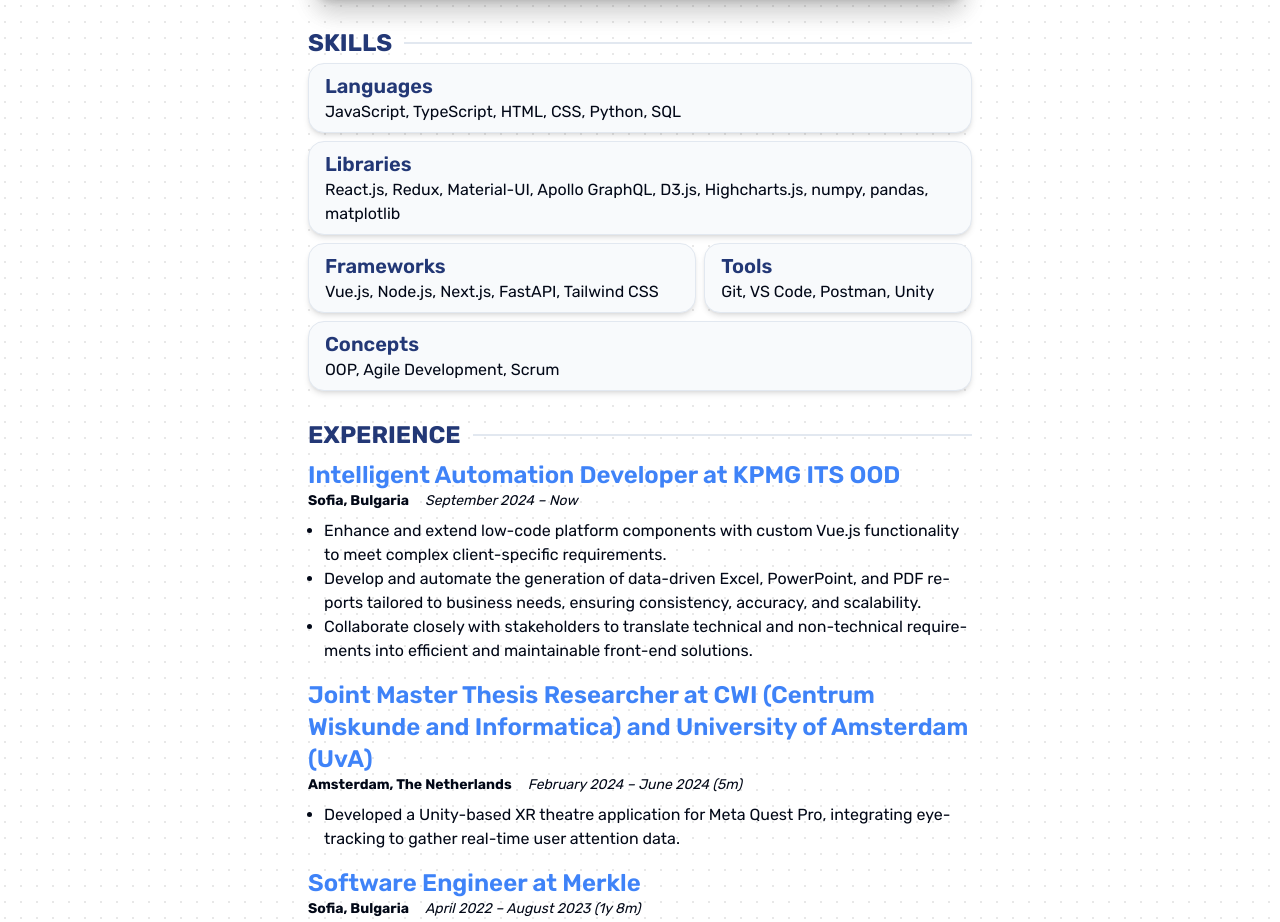
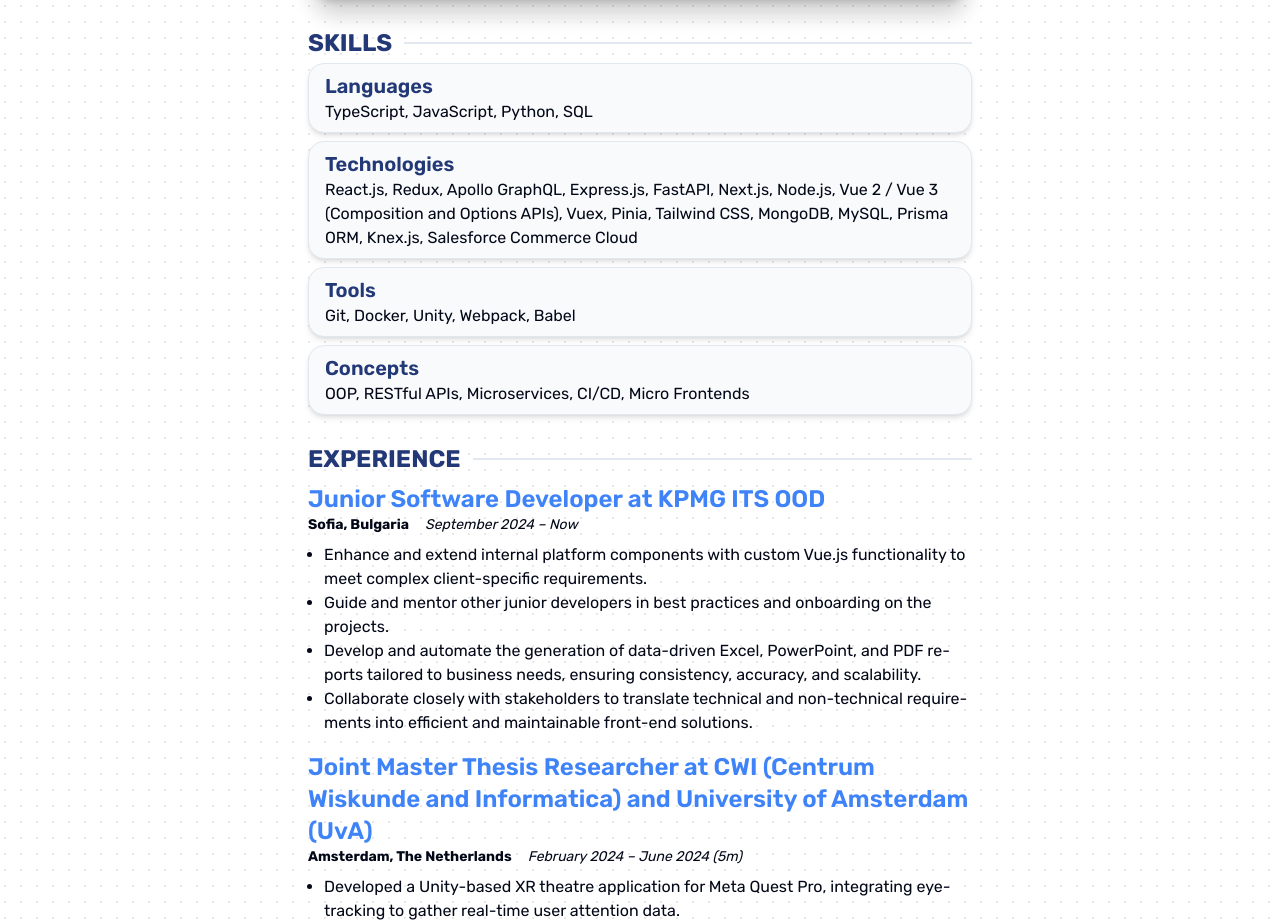
Before and after one commit to ayonkov1/portfolio, a Next.js app: page / in a window 1280 px wide. Shown: the part 511-1433 px from the top of the page. Built offline with nearby package versions, Linux system fonts and the light colour scheme.

Commit message:
Update header text capitalization, add new AI certification, and refine experience and skills descriptions

```diff
--- a/src/components/core/header.tsx
+++ b/src/components/core/header.tsx
@@ -20,7 +20,7 @@
       </div>
       <div className="flex flex-col gap-1 md:gap-2 justify-between">
         <h1 className="text-xl lg:text-4xl font-extrabold relative z-20 text-blue-900 dark:text-blue-400">Atanas Yonkov</h1>
-        <p className="text-base lg:text-xl">software engineer from Sofia, Bulgaria</p>
+        <p className="text-base lg:text-xl">Software Engineer from Sofia, Bulgaria</p>
         <div className="hidden lg:flex text-sm lg:text-base lg:flex-col lg:gap-1">
           <Link
             className="hover:underline underline-offset-auto decoration-slate-700 transition-transform"
--- a/src/components/data/certificates.ts
+++ b/src/components/data/certificates.ts
@@ -8,6 +8,14 @@
 }
 
 export const certificates: Certificate[] = [
+  {
+    name: 'AI Tools for Developers',
+    issuingOrganization: 'Softuni AI',
+    issueDate: 'June 2025',
+    expirationDate: 'This certification does not expire',
+    credentialID: '8371/ea40f643',
+    credentialURL: 'https://ai.softuni.bg/certificates/details/8371/ea40f643',
+  },
   {
     name: 'Adobe Premiere Pro',
     issuingOrganization: 'Softuni Creative',
--- a/src/components/data/experiences.ts
+++ b/src/components/data/experiences.ts
@@ -14,14 +14,15 @@
 
 export const experiences: Experience[] = [
   {
-    title: 'Intelligent Automation Developer',
+    title: 'Junior Software Developer',
     duration: `September 2024 – Now`,
     company: 'KPMG ITS OOD',
     location: 'Sofia, Bulgaria',
     roles: [
       {
         description: [
-          'Enhance and extend low-code platform components with custom Vue.js functionality to meet complex client-specific requirements.',
+          'Enhance and extend internal platform components with custom Vue.js functionality to meet complex client-specific requirements.',
+          'Guide and mentor other junior developers in best practices and onboarding on the projects.',
           'Develop and automate the generation of data-driven Excel, PowerPoint, and PDF reports tailored to business needs, ensuring consistency, accuracy, and scalability.',
           'Collaborate closely with stakeholders to translate technical and non-technical requirements into efficient and maintainable front-end solutions.',
         ],
@@ -42,13 +43,13 @@
     ],
   },
   {
-    title: 'Software Engineer',
+    title: 'Junior Software Engineer',
     company: 'Merkle',
     location: 'Sofia, Bulgaria',
-    duration: 'April 2022 – August 2023 (1y 8m)',
+    duration: 'April 2022 – August 2023 (1y 6m)',
     roles: [
       {
-        title: 'Software Engineer',
+        title: 'Junior Software Engineer',
         description: [
           'Developed a environment management feature used company-wide enabling on-demand sandboxes (ODS) with sync between dev and prod, reducing setup time and errors.',
           'Built an internal rewards system using Next.js, Apollo GraphQL, and Knex.js, improving employee engagement through streamlined recognition.',
@@ -65,7 +66,7 @@
     ],
   },
   {
-    title: 'Front-end Developer',
+    title: 'Junior Software Engineer',
     company: 'GILO Technologies',
     location: 'Rijswijk, The Netherlands',
     duration: 'July 2021 – February 2022 (8m)',
--- a/src/components/data/skills.ts
+++ b/src/components/data/skills.ts
@@ -1,22 +1,19 @@
 export const skills = [
   {
     title: 'Languages',
-    description: 'JavaScript, TypeScript, HTML, CSS, Python, SQL',
+    description: 'TypeScript, JavaScript, Python, SQL',
   },
   {
-    title: 'Libraries',
-    description: 'React.js, Redux, Material-UI, Apollo GraphQL, D3.js, Highcharts.js, numpy, pandas, matplotlib',
-  },
-  {
-    title: 'Frameworks',
-    description: 'Vue.js, Node.js, Next.js, FastAPI, Tailwind CSS',
+    title: 'Technologies',
+    description:
+      'React.js, Redux, Apollo GraphQL, Express.js, FastAPI, Next.js, Node.js, Vue 2 / Vue 3 (Composition and Options APIs), Vuex, Pinia, Tailwind CSS, MongoDB, MySQL, Prisma ORM, Knex.js, Salesforce Commerce Cloud',
   },
   {
     title: 'Tools',
-    description: 'Git, VS Code, Postman, Unity',
+    description: 'Git, Docker, Unity, Webpack, Babel',
   },
   {
     title: 'Concepts',
-    description: 'OOP, Agile Development, Scrum',
+    description: 'OOP, RESTful APIs, Microservices, CI/CD, Micro Frontends',
   },
 ]
```
